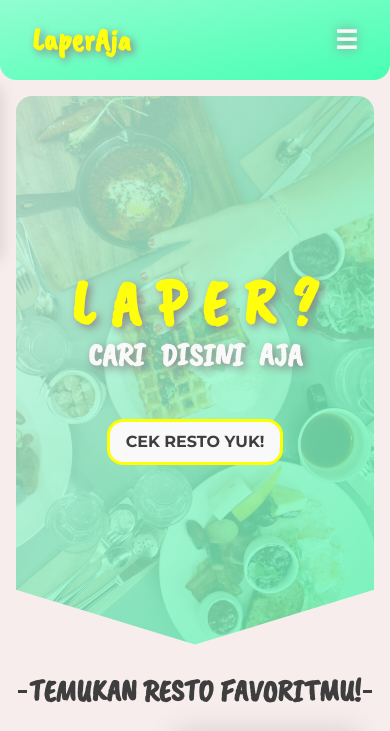
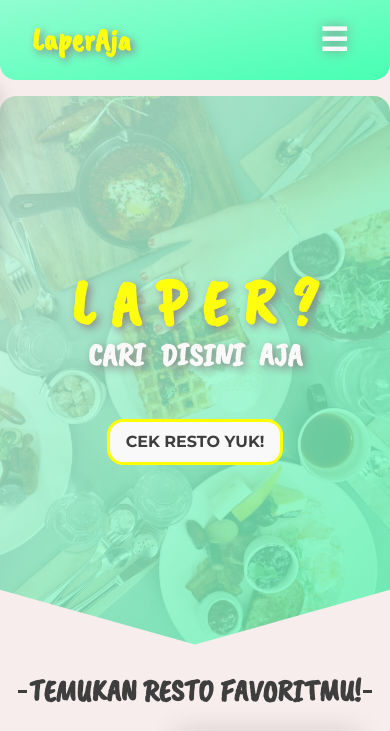
Before and after one commit to afadhil/laperaja, a website built with webpack: page src/templates/index.html in a window 390 px wide. Shown: the top 731 px of the page. Built offline with nearby package versions, Linux system fonts and the light colour scheme.

Commit message:
fixing comments from reviewer

```diff
--- a/src/styles/main.css
+++ b/src/styles/main.css
@@ -46,6 +46,13 @@ a {
   color: inherit;
   text-decoration: none;
 }
+button {
+  background: none;
+  border: none;
+  color: inherit;
+  cursor: pointer;
+  padding: 0;
+}
 /* styled classes */
 .ts-light { text-shadow: .2rem .2rem .5rem #878787;}
 /* styled classes */
@@ -62,7 +69,7 @@ a {
 .skip-link:focus { top: 0; }
 
 header, main, footer {
-  padding: 2rem 3.65rem;
+  padding: 2rem 3.5rem;
   width: 100%;
 }
 
@@ -126,7 +133,7 @@ main { margin-bottom: 1rem; }
   flex-direction: column;
   height: 65vh;
   justify-content: center;
-  margin-bottom: 2.5rem;
+  margin: 0 -3.5rem 2.5rem;
   text-transform: uppercase;
 }
 .hero > h1 {
--- a/src/styles/responsive.css
+++ b/src/styles/responsive.css
@@ -1,6 +1,8 @@
 /* breakpoint within max-width */
 @media screen and (max-width: 75em) {
   header, main, footer { padding: 1rem 2.75rem; }
+
+  .hero { margin: 0 -2.75rem 2rem; }
 
   #card-restaurants {
     grid-template-columns: repeat(2, 1fr);
@@ -37,18 +39,18 @@
 
   #hamburger {
     color: var(--primary-white);
-    cursor: pointer;
     display: block;
-    font-size: 1.6rem;
+    font-size: 2rem;
     font-weight: 800;
     margin: auto 0;
     text-shadow: 0 0 .7rem #878787;
+    width: 3rem;
   }
 
   header { padding: 1rem 2rem; }
   header > a { font-size: 2rem; }
 
-  .hero { margin-bottom: 1.5rem; }
+  .hero { margin: 0 -1rem 1.5rem; }
   .hero > h1 { font-size: 4rem; }
   .hero > h2 { font-size: 2rem; }
   .hero > a { padding: 0.5rem 1rem; }
--- a/src/templates/index.html
+++ b/src/templates/index.html
@@ -2,9 +2,9 @@
 <html lang="en">
   <head>
     <meta charset="UTF-8" />
-    <meta http-equiv="X-UA-Compatible" content="IE-edge">
+    <meta http-equiv="X-UA-Compatible" content="IE-edge" />
     <meta name="viewport" content="width=device-width, initial-scale=1.0" />
-    <base href="/">
+    <base href="/" />
 
     <!-- Imports -->
     <link rel="preconnect" href="https://fonts.gstatic.com" />
@@ -15,8 +15,11 @@
 
     <!-- Primary Meta Tags -->
     <title>LaperAja by Fadhil</title>
-    <meta name="title" content="LaperAja By Fadhil">
-    <meta name="description" content="Aplikasi daftar restoran untuk tugas Dicoding">
+    <meta name="title" content="LaperAja By Fadhil" />
+    <meta
+      name="description"
+      content="Aplikasi daftar restoran untuk tugas Dicoding"
+    />
   </head>
   <body>
     <a class="skip-link" href="#content">Skip to Content</a>
@@ -27,7 +30,7 @@
         <a href="#">Favorite</a>
         <a href="https://instagram.com/agfadhil" target="_blank">About Us</a>
       </nav>
-      <span id="hamburger">☰</span>
+      <button id="hamburger">☰</button>
     </header>
     <main>
       <section class="hero">
@@ -42,10 +45,7 @@
     </main>
     <footer>
       <strong tabindex="0">copyright @ 2021 - LaperAja</strong>
-      <strong tabindex="0">
-        made with &#10084; by
-        <a href="https://instagram.com/agfadhil" target="_blank">Fadhil</a>
-      </strong>
+      <strong tabindex="0"> made with &#10084; by Fadhil </strong>
     </footer>
   </body>
 </html>
```
